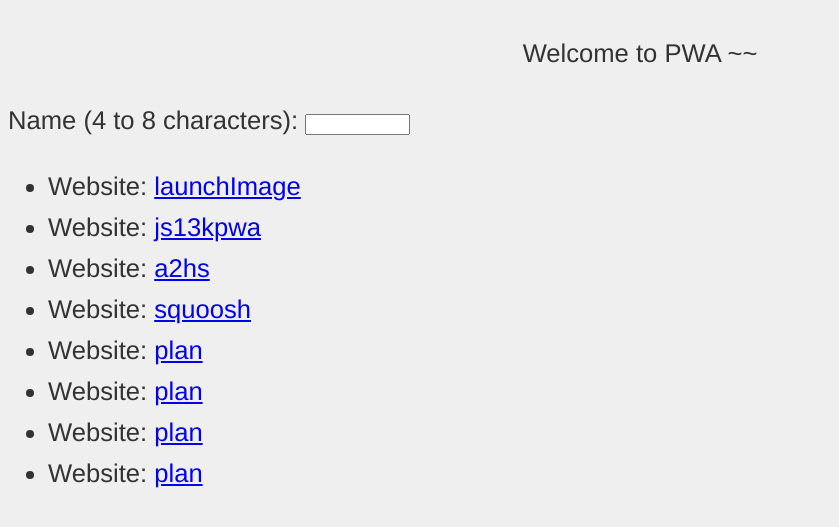
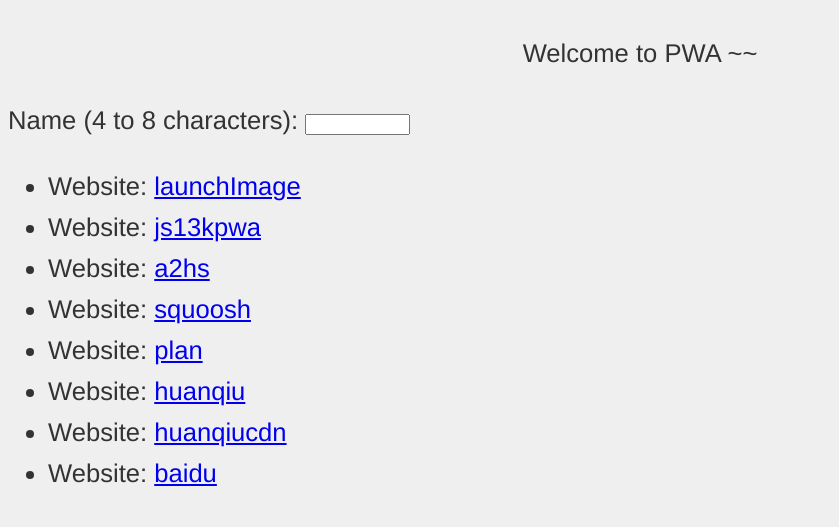
Before and after one commit to YanboCoder/pwa-demos, a website: page minipwa/public/index.html in a window 1280 px wide. Shown: the part 149-676 px from the top of the page, without its empty margins (0-839 px from the left). Drawn offline with Linux system fonts and the light colour scheme.

Commit message:
modify text

```diff
--- a/minipwa/public/index.html
+++ b/minipwa/public/index.html
@@ -29,9 +29,9 @@
 	<li><span>Website:</span> <a href='https://mdn.github.io/pwa-demos/a2hs/'>a2hs</a></li>
 	<li><span>Website:</span> <a href='https://squoosh.app/'>squoosh</a></li>
 	<li><span>Website:</span> <a href='https://yanbocoder.github.io/pwa-demos/minipwa/public/src/plan.html'>plan</a></li>
-	<li><span>Website:</span> <a href='https://hqtime.huanqiu.com/article/43mJ7ajY9l8?ver=1&app=1&recommend=1&recommend_image=1&fontSize=normal'>plan</a></li>
-	<li><span>Website:</span> <a href='https://rs1.huanqiucdn.cn/dp/api/files/imageDir/89a6d730030cee938862e276be8276b3.png?w=750'>plan</a></li>
-	<li><span>Website:</span> <a href='https://www.baidu.com'>plan</a></li>
+	<li><span>Website:</span> <a href='https://hqtime.huanqiu.com/article/43mJ7ajY9l8?ver=1&app=1&recommend=1&recommend_image=1&fontSize=normal'>huanqiu</a></li>
+	<li><span>Website:</span> <a href='https://rs1.huanqiucdn.cn/dp/api/files/imageDir/89a6d730030cee938862e276be8276b3.png?w=750'>huanqiucdn</a></li>
+	<li><span>Website:</span> <a href='https://www.baidu.com'>baidu</a></li>
 	</ul>
 </body>
 </html>
```
